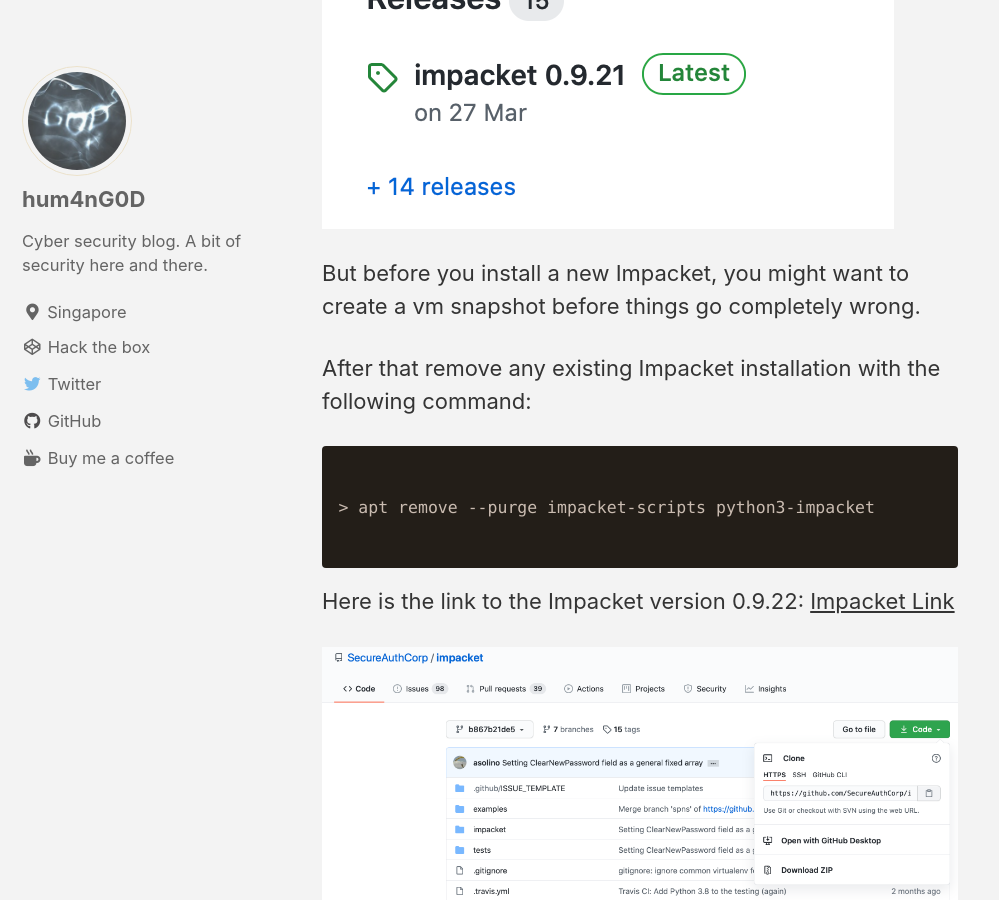
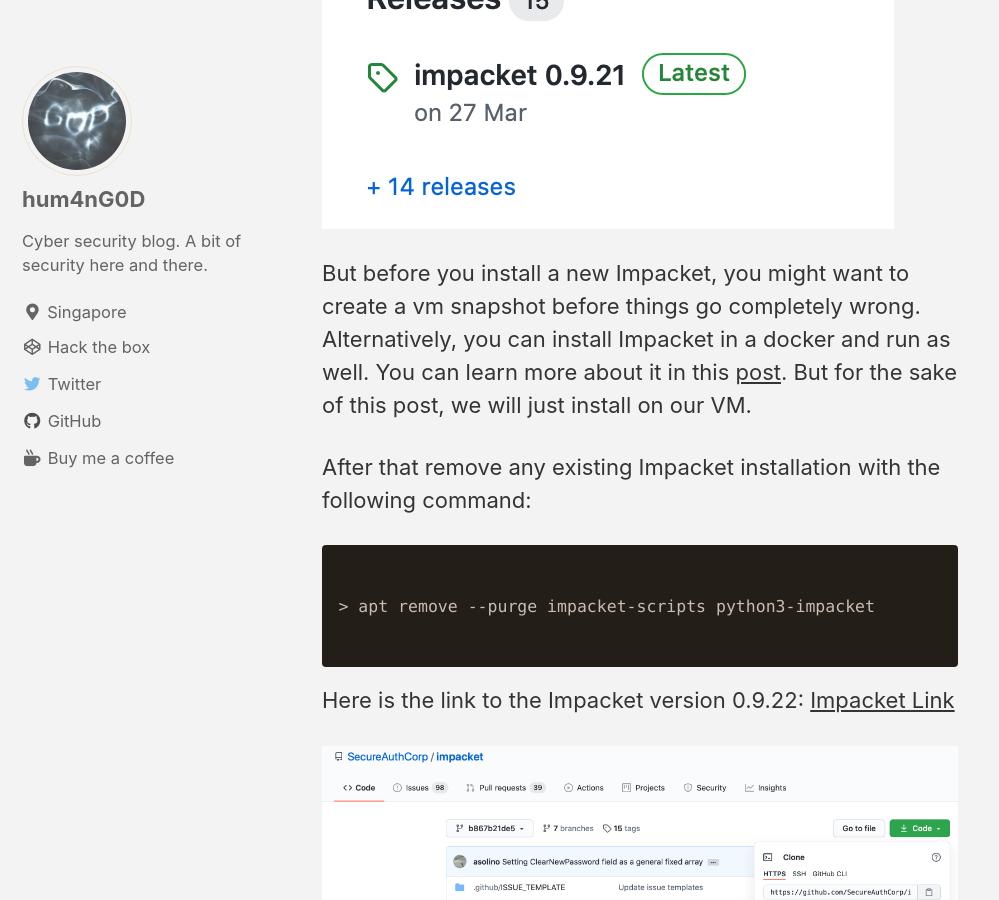
Before and after one commit to hum4nG0D/hum4nG0D.github.io, a Jekyll site: the page built from _posts/2020-11-11-CVE-2020-1472-Zerologon-Exploit-POC.md, in a window 1280 px wide and 900 px high, scrolled down 989 px. Shown: the whole window, without its empty margins (0-999 px from the left). Built offline with Jekyll 4.4.1, drawn with Linux system fonts in a browser that asks for light colours; cached includes are drawn as plain includes.

Commit message:
Update 2020-11-11-CVE-2020-1472-Zerologon-Exploit-POC.md

```diff
--- a/_posts/2020-11-11-CVE-2020-1472-Zerologon-Exploit-POC.md
+++ b/_posts/2020-11-11-CVE-2020-1472-Zerologon-Exploit-POC.md
@@ -8,7 +8,7 @@
 
 ![Current impacket stable version](/assets/images/zerologon_poc/impacket0921.png)
 
-But before you install a new Impacket, you might want to create a vm snapshot before things go completely wrong.
+But before you install a new Impacket, you might want to create a vm snapshot before things go completely wrong. Alternatively, you can install Impacket in a docker and run as well. You can learn more about it in this [post](https://blog.ropnop.com/docker-for-pentesters/#example-3---impacket "Docker - Impacket"). But for the sake of this post, we will just install on our VM.
 
 After that remove any existing Impacket installation with the following command:
 
```
